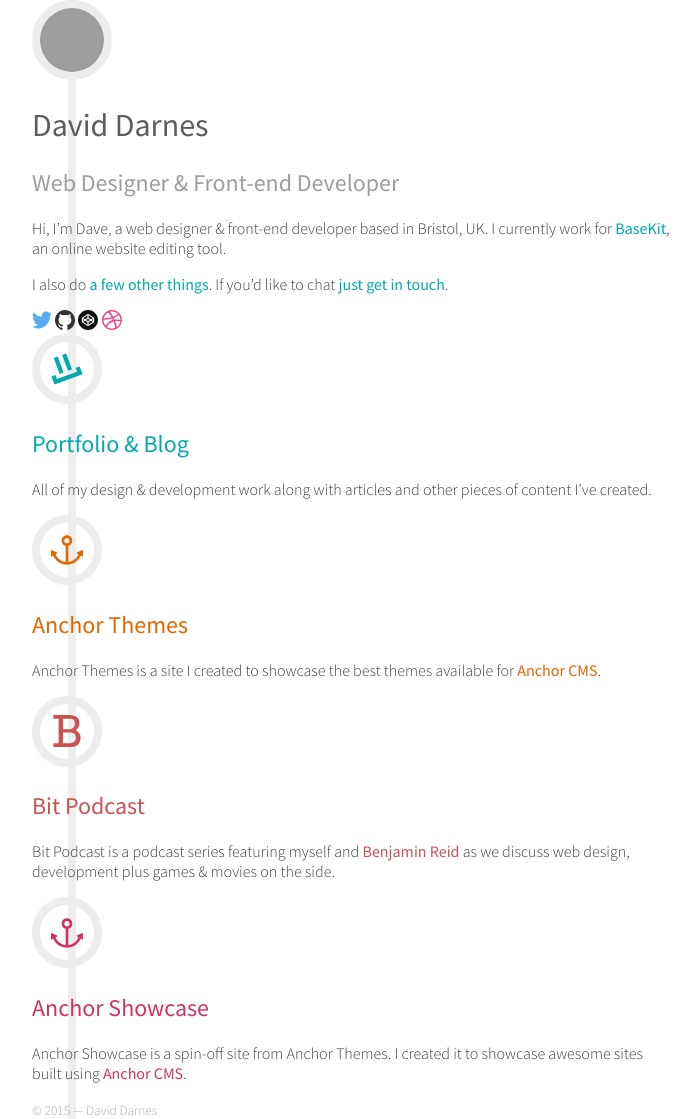
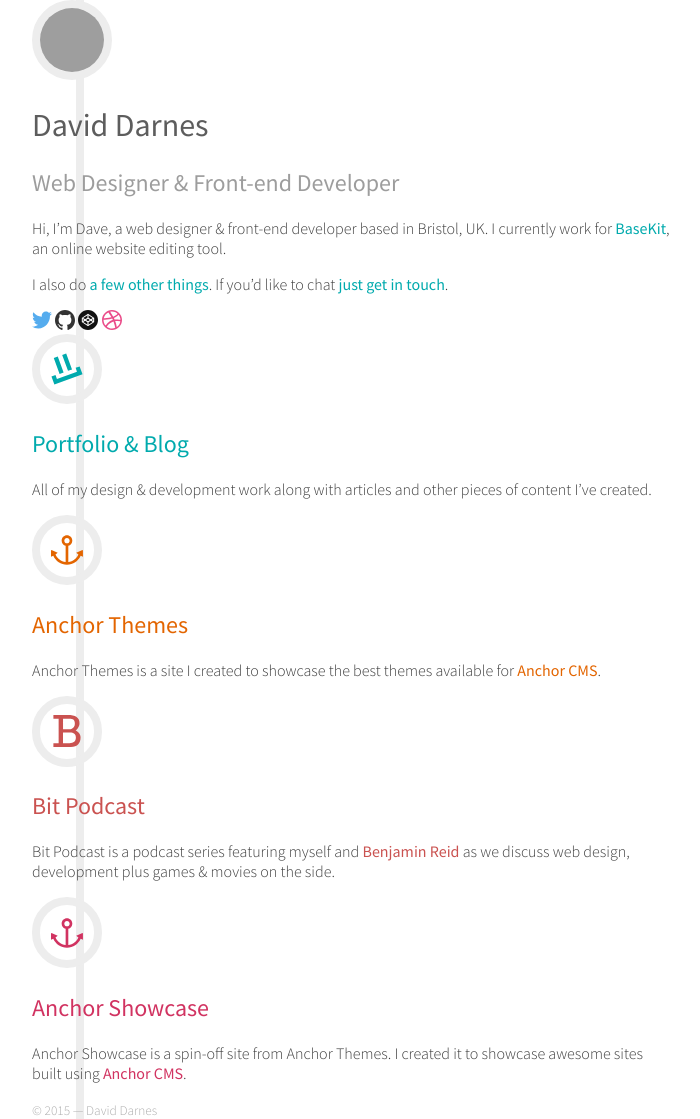
Before and after one commit to daviddarnes/darn.es, a Jekyll site: the page built from index.md, in a window 1280 px wide. Shown: the whole page, without its empty margins (288-988 px from the left). Built offline with Jekyll 4.4.1, drawn with Linux system fonts in a browser that asks for light colours; grey boxes are pictures that could not be loaded.

Commit message:
Tweaks circle icons

```diff
--- a/css/styles.scss
+++ b/css/styles.scss
@@ -32,7 +32,7 @@
         position: absolute;
         z-index: -1;
         top: 0;
-        left: 2.25rem;
+        left: 2.75rem;
         bottom: 0;
         border-left: $width--keyline solid $color--keyline;
     }
@@ -103,6 +103,9 @@
         border-radius: 100%;
         overflow: hidden;
     }
+    &--site {
+        margin: .75rem;
+    }
 }
 
 // Typography
```
